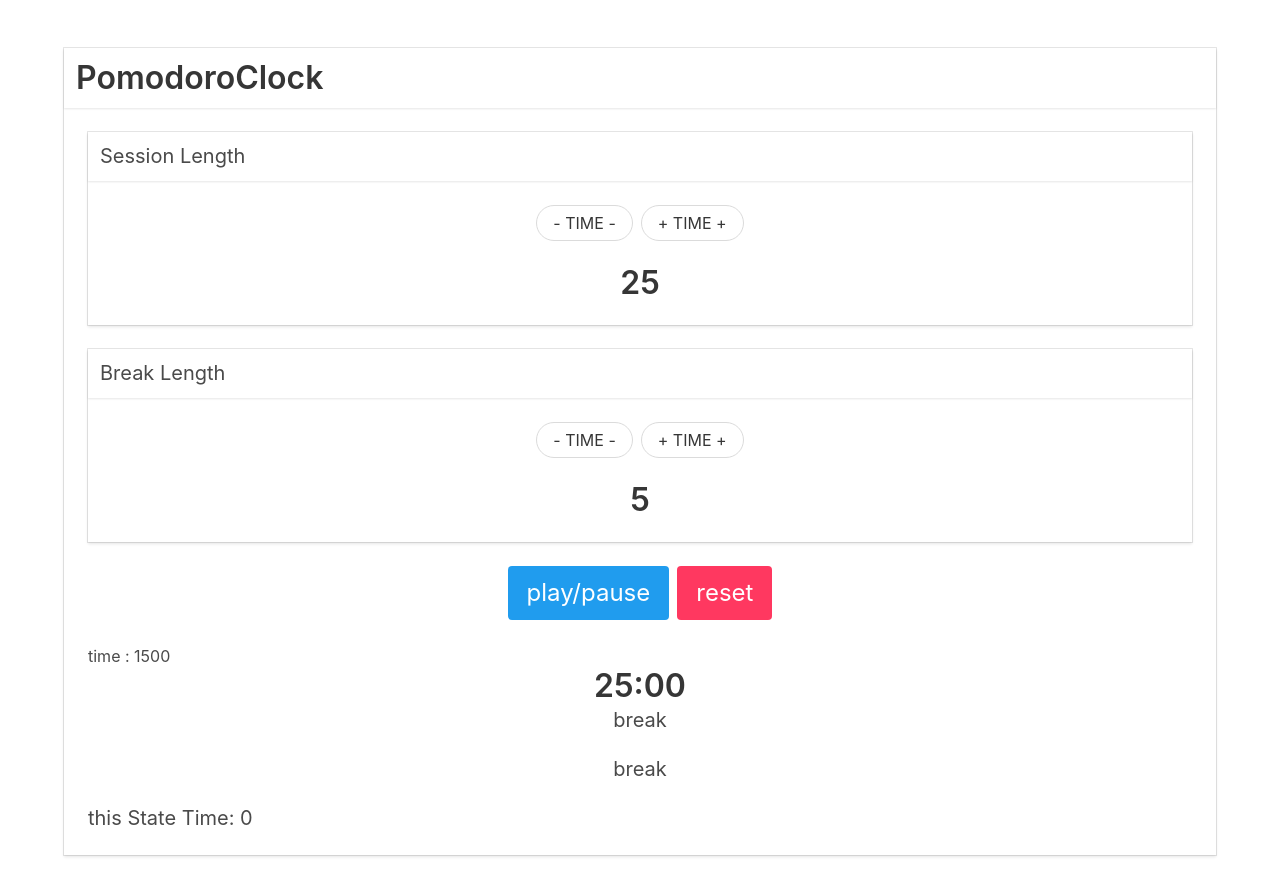
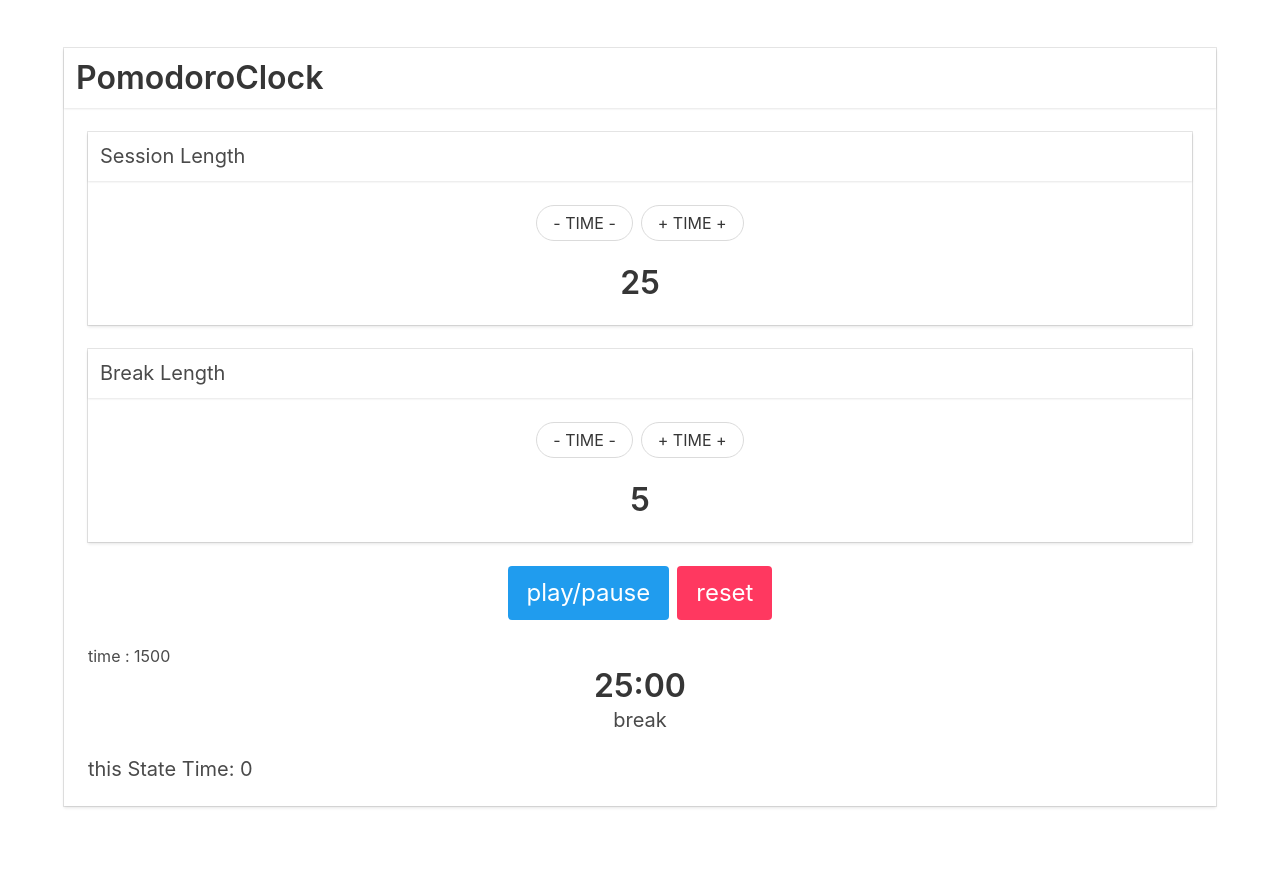
Before and after one commit to ceboulba/react-pomodoroClock, a React (Create React App) app: page / in a window 1280 px wide. Shown: the top 896 px of the page. After the commit the page ends 854 px from the top, so only its background shows below. Built offline with nearby package versions, Linux system fonts and the light colour scheme.

Commit message:
1 file modified

```diff
--- a/App.js
+++ b/App.js
@@ -105,21 +105,6 @@ class App extends Component {
   }
 
   render() {
-    // let timeLeft = this.state.currentTime
-
-    // timeLeft === 0 && this.state.playing ?
-    //   this.setState({
-    //     currentTime: this.state.breakLength * 60,
-    //     playing: !this.state.playing
-    //   })
-    //   : null
-
-    // timeLeft === 0 && !this.state.playing ?
-    //   this.setState({
-    //     currentTime: this.state.sessionLength * 60,
-    //     playing: !this.state.playing
-    //   })
-    //   : null
 
     return (
       <Fragment>
@@ -173,7 +158,6 @@ class App extends Component {
                   </div>
                   <Chrono time={this.state.currentTime} />
                   <p id="timer-label" className="subtitle has-text-centered">{this.state.playing ? ` session` : ' break'}</p>
-                  <p className="subtitle has-text-centered">{this.state.playing ? `session` : ' break'}</p>
                   <p className='subtitle'>this State Time: {this.state.time}</p>
                 </div>
               </div>
```
